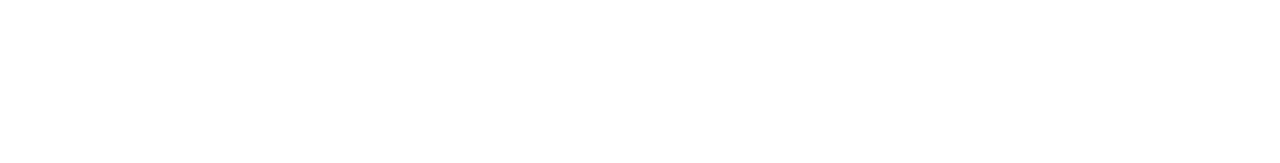
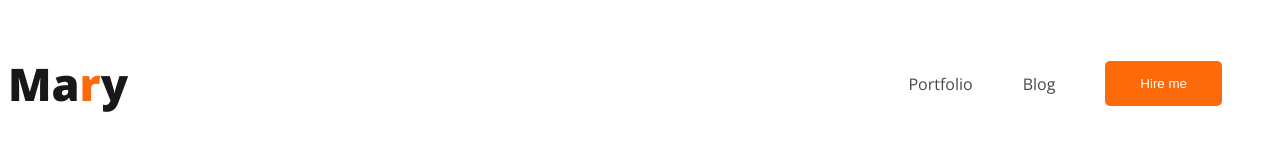
Before and after one commit to afrashammi/web-developer-portfolio, a plain HTML site: page index.html in a window 1280 px wide. Drawn offline with nearby package versions, Linux system fonts and the light colour scheme.

Commit message:
added nav

```diff
--- a/index.html
+++ b/index.html
@@ -4,10 +4,22 @@
     <meta charset="UTF-8">
     <meta name="viewport" content="width=device-width, initial-scale=1.0">
     <title>Web Developer Portfolio</title>
+    <link rel="preconnect" href="https://fonts.googleapis.com">
+<link rel="preconnect" href="https://fonts.gstatic.com" crossorigin>
+<link href="https://fonts.googleapis.com/css2?family=Open+Sans:ital,wght@0,300..800;1,300..800&display=swap" rel="stylesheet">
+
+    <link rel="stylesheet" href="styles/portfolio.css">
 </head>
 <body>
    <header>
-
+    <nav>
+        <h3 class="nav-title">Ma<span class="text-primary">r</span>y</h3>
+        <ul>
+            <li><a href="">Portfolio</a></li>
+            <li><a href="">Blog</a></li>
+            <li> <button class="btn-primary">Hire me </button></li>
+        </ul>
+    </nav>
    </header>
    <main>
 
--- /dev/null
+++ b/styles/portfolio.css
@@ -0,0 +1,43 @@
+/* common shared style */
+body{
+
+font-family:"Open Sans", sans-serif ;
+}
+
+
+nav{
+    display: flex;
+    justify-content: space-between;
+    align-items: center;
+}
+.nav-title{
+    color: #181818;
+    font-size: 45px;
+    font-weight: 800;
+
+}
+.text-primary{
+    color: #FD6A0A;
+}
+nav>ul{
+    display: flex;
+    align-items: center;
+}
+nav li{
+    list-style: none;
+    margin-right: 50px;
+}
+nav a{
+    text-decoration: none;
+    color: #474747;
+}
+.btn-primary{
+    border-radius: 5px;
+    background: #FD6A0A;
+    border: 0;
+    color: white;
+    font-weight: 20px;
+    font-size: 700;
+    padding: 15px 35px;
+
+}
```
